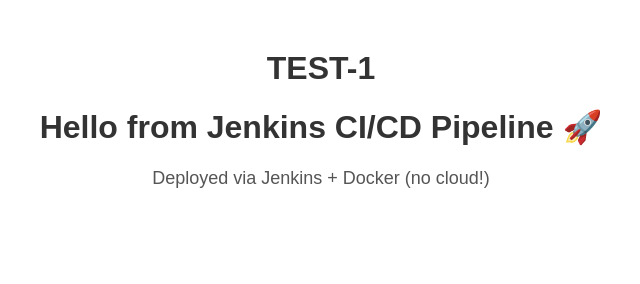
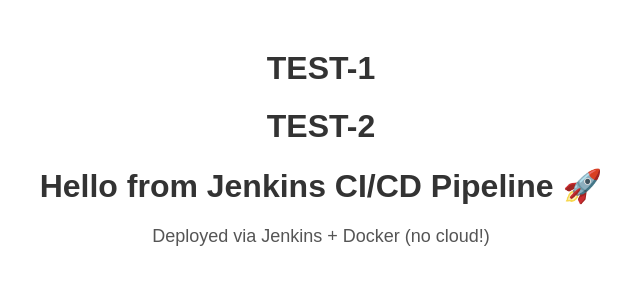
Before and after one commit to hshpdvvce/devops-static-site-jenkins, a plain HTML site: page index.html in a window 1280 px wide. Shown: the whole page, without its empty margins (319-959 px from the left). Drawn offline with Linux system fonts and the light colour scheme.

Commit message:
testing pipeline-2

```diff
--- a/index.html
+++ b/index.html
@@ -4,6 +4,7 @@
   <meta charset="UTF-8">
   <title>My DevOps Demo - Jenkins</title>
   <h1>TEST-1</h1>
+  <h1>TEST-2</h1>
   <style>
     body { font-family: Arial, sans-serif; text-align: center; margin-top: 50px; }
     h1 { color: #333; }
```
